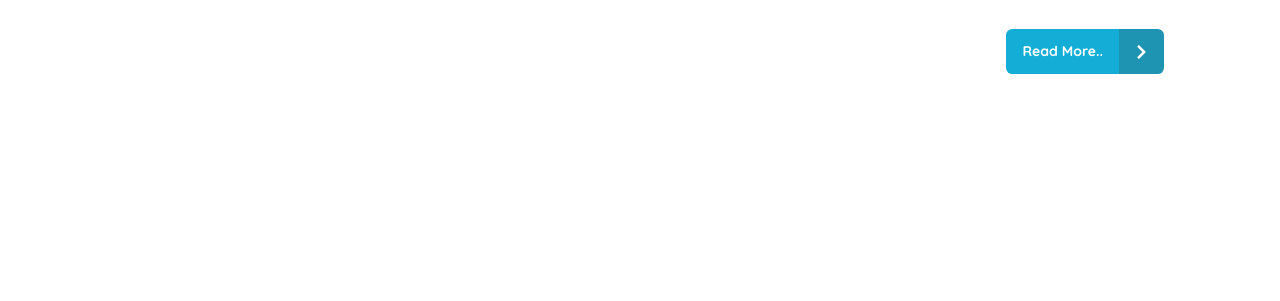
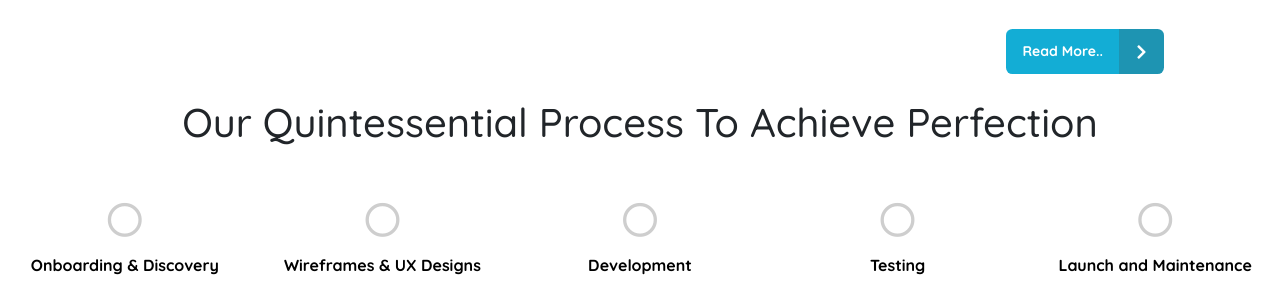
Before and after one commit to LearnAtExperience/Assignment-2, a plain HTML site: page index.html in a window 1280 px wide. Shown: the part 1162-1463 px from the top of the page. Before the commit the page ends 1260 px from the top, so only its background shows below. Drawn offline with nearby package versions, Linux system fonts and the light colour scheme.

Commit message:
Assignment

```diff
--- a/assets/css/style.css
+++ b/assets/css/style.css
@@ -5,6 +5,7 @@
 /* Variable declaration */
 :root {
   --grey: #808080;
+  --lightgrey: #cecece;
   --black: rgba(0, 0, 0, 0.5);
   --white: #ffffff;
   --palewhite: #f6f6f6;
@@ -223,6 +224,26 @@ h4.nhsContent {
   width: fit-content;
 }
 
+.myTabPane.active {
+  background-color: var(--skyblue) !important;
+}
+
+.sectTitle {
+  width: 75%;
+  font-family: 'Quicksand', sans-serif;
+}
+
+.processNavLink i {
+  font-size: 35px;
+  color: var(--lightgrey);
+}
+
+.proNavLinkText {
+  color: black;
+  font-weight: bold;
+  font-family: 'Quicksand', sans-serif;
+}
+
 /* Media Queries Starts */
 
 /* Stylings for 576px devices */
--- a/index.html
+++ b/index.html
@@ -225,6 +225,107 @@
   <!-- NHS Section ends -->
 
 
+  <!-- Practice -->
+
+  <!-- <div class="container nav nav-pills nav-justified">
+    <a href="#webdevelopment" id="webdev" class="nav-link active myTabPane" data-bs-toggle="tab">Web Development</a>
+    <a href="#webdesign" id="webdes" class="nav-link myTabPane" data-bs-toggle="tab">Web Design</a>
+    <a href="#mobiledevelopment" id="mobdev" class="nav-link myTabPane" data-bs-toggle="tab">Mobile Development</a>
+    <a href="#project" id="pro" class="nav-link myTabPane" data-bs-toggle="tab">Project</a>
+  </div>
+
+  <div class="container tab-content">
+    <div class="tab-pane show active" id="webdevelopment">
+      <div class="m-5">
+        <h1>Web Development</h1>
+        <p class="content">
+          Lorem ipsum dolor sit, amet consectetur adipisicing elit. Expedita excepturi doloribus obcaecati omnis cumque?
+          Laudantium nulla magni voluptatibus explicabo veritatis eaque qui voluptatum quia expedita!
+        </p>
+      </div>
+    </div>
+
+    <div class="tab-pane" id="webdesign">
+      <div class="m-5">
+        <h1>Web Design</h1>
+        <p class="content">
+          Lorem ipsum dolor sit, amet consectetur adipisicing elit. Expedita excepturi doloribus obcaecati omnis cumque?
+          Laudantium nulla magni voluptatibus explicabo veritatis eaque qui voluptatum quia expedita!
+        </p>
+      </div>
+    </div>
+
+    <div class="tab-pane" id="mobiledevelopment">
+      <div class="m-5">
+        <h1>Mobile Development</h1>
+        <p class="content">
+          Lorem ipsum dolor sit, amet consectetur adipisicing elit. Expedita excepturi doloribus obcaecati omnis cumque?
+          Laudantium nulla magni voluptatibus explicabo veritatis eaque qui voluptatum quia expedita!
+        </p>
+      </div>
+    </div>
+
+    <div class="tab-pane" id="project">
+      <div class="m-5">
+        <h1>Project</h1>
+        <p class="content">
+          Lorem ipsum dolor sit, amet consectetur adipisicing elit. Expedita excepturi doloribus obcaecati omnis cumque?
+          Laudantium nulla magni voluptatibus explicabo veritatis eaque qui voluptatum quia expedita!
+        </p>
+      </div>
+    </div>
+  </div> -->
+
+  <!-- Practice Ends -->
+
+  <!-- Process section starts -->
+
+  <scetion class="process">
+    <h1 class="text-center mx-auto mb-5 sectTitle processSecTitle">Our Quintessential Process To Achieve Perfection</h1>
+
+    <div class="processContentHolder">
+      <div class="nav nav-justified gap-2">
+        <!-- Link 1 -->
+        <a href=""
+          class="nav-link processNavLink d-flex flex-column justify-content-center align-items-center gap-3 active"
+          data-bs-toggle="tab">
+          <i class="far fa-circle"></i>
+          <p class="proNavLinkText">Onboarding & Discovery</p>
+        </a>
+
+        <!-- Link 2 -->
+        <a href="" class="nav-link processNavLink d-flex flex-column justify-content-center align-items-center gap-3"
+          data-bs-toggle="tab">
+          <i class="far fa-circle"></i>
+          <p class="proNavLinkText">Wireframes & UX Designs</p>
+        </a>
+
+        <!-- Link 3 -->
+        <a href="" class="nav-link processNavLink d-flex flex-column justify-content-center align-items-center gap-3"
+          data-bs-toggle="tab">
+          <i class="far fa-circle"></i>
+          <p class="proNavLinkText">Development</p>
+        </a>
+
+        <!-- Link 4 -->
+        <a href="" class="nav-link processNavLink d-flex flex-column justify-content-center align-items-center gap-3"
+          data-bs-toggle="tab">
+          <i class="far fa-circle"></i>
+          <p class="proNavLinkText">Testing</p>
+        </a>
+
+        <!-- Link 5 -->
+        <a href="" class="nav-link processNavLink d-flex flex-column justify-content-center align-items-center gap-3"
+          data-bs-toggle="tab">
+          <i class="far fa-circle"></i>
+          <p class="proNavLinkText">Launch and Maintenance</p>
+        </a>
+      </div>
+    </div>
+  </scetion>
+
+  <!-- Process section ends -->
+
 
 
 
```
